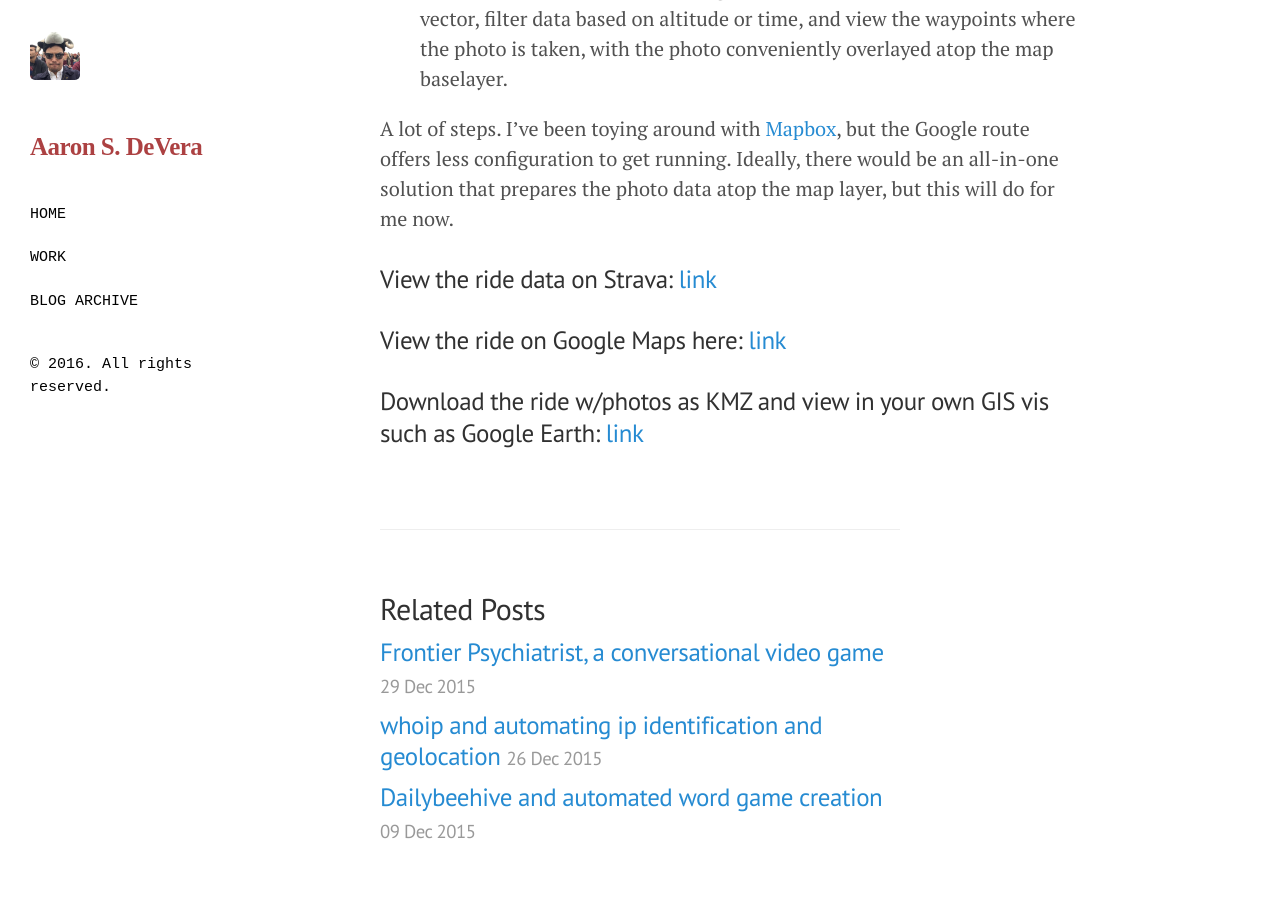
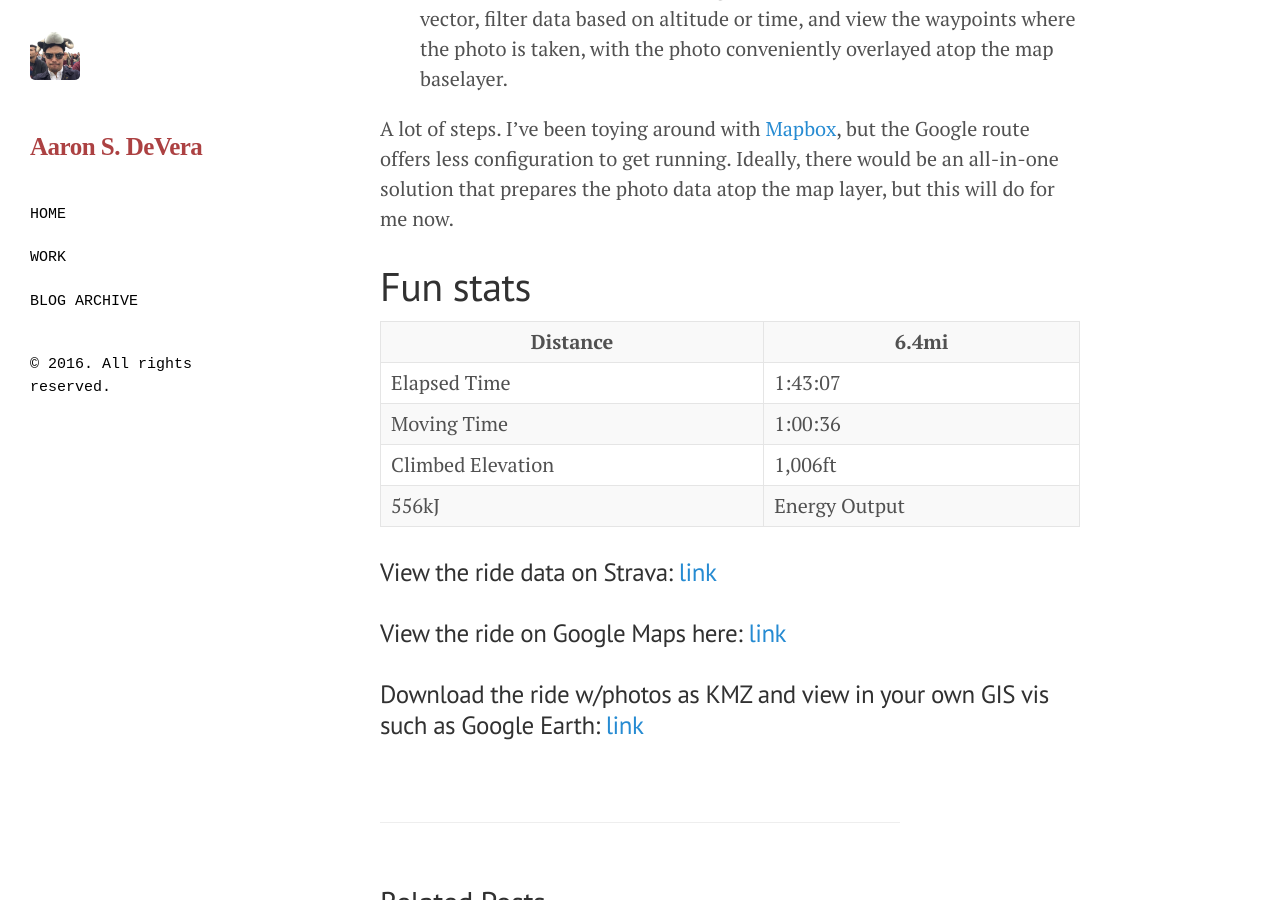
Before and after one commit to aaronsdevera/aaronsdevera.github.io, a Jekyll site: the page built from _posts/2016-01-01-visualizing-cycling-3d.md, in a window 1280 px wide and 900 px high, scrolled down 1373 px. Built offline with Jekyll 4.4.1, drawn with Linux system fonts in a browser that asks for light colours.

Commit message:
stats added to psot

```diff
--- a/_posts/2016-01-01-visualizing-cycling-3d.md
+++ b/_posts/2016-01-01-visualizing-cycling-3d.md
@@ -24,6 +24,32 @@ While there is no all-in-one solution to do so, I like to fuse all this data int
 
 A lot of steps. I've been toying around with [Mapbox](https://www.mapbox.com), but the Google route offers less configuration to get running. Ideally, there would be an all-in-one solution that prepares the photo data atop the map layer, but this will do for me now.
 
+# Fun stats
+<table>
+  <tbody>
+    <tr>
+      <th>Distance</th>
+      <th>6.4mi</th>
+    </tr>
+    <tr>
+      <td>Elapsed Time</td>
+      <td>1:43:07</td>
+    </tr>
+    <tr>
+      <td>Moving Time</td>
+      <td>1:00:36</td>
+    </tr>
+    <tr>
+      <td>Climbed Elevation</td>
+      <td>1,006ft</td>
+    </tr>
+    <tr>
+      <td>556kJ</td>
+      <td>Energy Output</td>
+    </tr>
+  </tbody>
+</table>
+
 ### View the ride data on Strava: [link](https://www.strava.com/activities/460853226)
 ### View the ride on Google Maps here: [link](https://www.google.com/maps/d/u/1/viewer?mid=zVfxGx3ZeYjc.kGD_ozKbdMO0)
 ### Download the ride w/photos as KMZ and view in your own GIS vis such as Google Earth: [link](../../../../public/files/01012016/NYD\ Ridge\ Ride.kmz)
```
